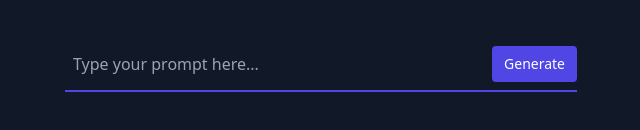
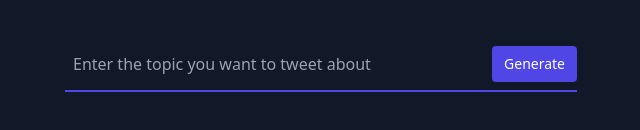
Before and after one commit to CadenaDev/cadena_gpt_completed, a React (Vite) app: page / in a window 1280 px wide. Shown: the part 210-340 px from the top of the page, without its empty margins (319-959 px from the left). Built offline with nearby package versions, Linux system fonts and the light colour scheme; no server answers.

Commit message:
added .env example

```diff
--- a/src/App.jsx
+++ b/src/App.jsx
@@ -25,7 +25,7 @@ const App = () => {
     try {
       const completions = await apiClient.createCompletion({
         model: "text-davinci-003",
-        prompt: prompt,
+        prompt: `Make a tweet about: ${prompt} and add emojis to make it more fun.`,
         max_tokens: 880,
         temperature: 0.7,
         top_p: 1,
@@ -46,13 +46,11 @@ const App = () => {
         <div className="flex items-center border-b-2 border-indigo-600 py-2">
           {
             //Edit to put create the topic you want to tweet about
-            //edit the promt to take in tweets
-
           }
           <input
             className="appearance-none bg-transparent border-none w-full text-white mr-3 py-1 px-2 leading-tight focus:outline-none"
             type="text"
-            placeholder="Type your prompt here..."
+            placeholder="Enter the topic you want to tweet about"
             value={prompt}
             onChange={handlePromptChange}
           />
```
Also changed, not shown: 1 other file (tests, documents, lock files or other folders).
